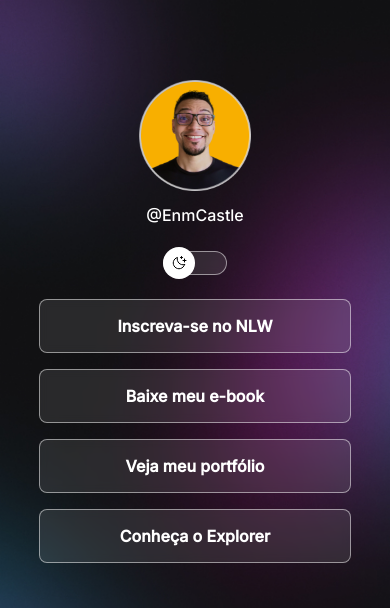
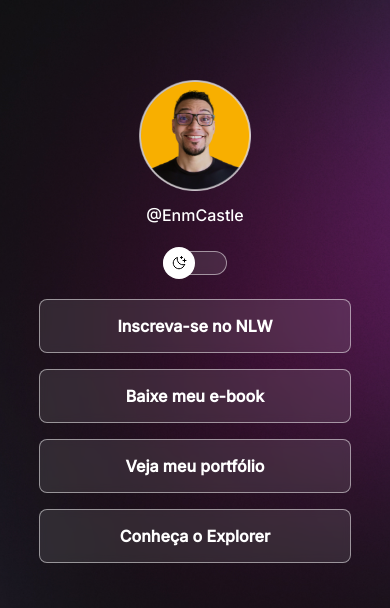
Before and after one commit to EnmCastle/layout_personal_information, a plain HTML site: page index.html in a window 390 px wide. Shown: the top 608 px of the page. Drawn offline with nearby package versions, Linux system fonts and the light colour scheme.

Commit message:
Responsive background

```diff
--- a/Styles/style.scss
+++ b/Styles/style.scss
@@ -1,45 +1,44 @@
 //Para configurar os fundos. A ordem URL, Repeat , position, size
-*{
+* {
   margin: 0;
   padding: 0;
   box-sizing: border-box;
 }
 
-
-:root{
-    --bg-mobile: url(../assets/bg-mobile.jpg) ;
-    --surface-color: rgba(255, 255, 255, 0.10) ; //back a
-    --stroke-color: rgba(255, 255, 255, 0.50)  ; //border
-    --tex-color: white ;
+:root {
+  --bg-mobile: url(../assets/bg-desktop.jpg);
+  --surface-color: rgba(255, 255, 255, 0.1); //back a
+  --stroke-color: rgba(255, 255, 255, 0.5); //border
+  --tex-color: white;
   --mode-btn: url(../assets/moon-stars.svg);
-    --highlight:rgba(255, 255, 255, 0.20);
+  --highlight: rgba(255, 255, 255, 0.2);
 }
-.Lg{
-    --bg-mobile: url(../assets/bg-mobile-light.jpg);
+.Lg {
+  --bg-mobile: url(../assets/bg-desktop-light.jpg);
   --surface-color: rgba(0, 0, 0, 0.05);
-    --tex-color: rgba(0, 0, 0, 1) ;
-    --stroke-color: rgba(0, 0, 0, 1) ;
+  --tex-color: rgba(0, 0, 0, 1);
+  --stroke-color: rgba(0, 0, 0, 1);
   --mode-btn: url(../assets/sun.svg);
-    --highlight: rgba(0, 0, 0, 0.10);
+  --highlight: rgba(0, 0, 0, 0.1);
 }
 
-body{
-    background: var(--bg-mobile) no-repeat top center/cover ;
+body {
+  background: var(--bg-mobile) no-repeat top center/cover;
 }
 
-body *{
-    font-family: 'Inter', sans-serif;
+body * {
+  font-family: "Inter", sans-serif;
   color: var(--tex-color);
 }
 
-.switch{
+.switch {
   position: relative;
   width: 64px;
   height: 24px;
-    margin: 0  auto;
+  margin: 0 auto;
 }
 
-.switch button{
+.switch button {
   width: 32px;
   height: 32px;
   border: 0;
@@ -56,7 +55,7 @@ body *{
   outline: 8px solid var(--highlight);
 }
 
-.switch span{
+.switch span {
   display: block;
   width: 64px;
   height: 24px;
@@ -65,10 +64,9 @@ body *{
   backdrop-filter: blur(4px);
   -webkit-backdrop-filter: blur(4px);
   border-radius: 9999px;
-
 }
 
-#container{
+#container {
   width: 100%;
   max-width: 360px;
   margin: 56px auto 0;
@@ -77,24 +75,23 @@ body *{
   //height: 100vh;
 }
 
-#profile{
+#profile {
   margin-top: 56px;
   text-align: center;
   padding: 24px;
 }
 
-#profile img{
+#profile img {
   width: 112px;
 }
 
-#profile p{
+#profile p {
   padding-top: 8px;
   font-weight: 500;
   line-height: 24px;
 }
 
-
-ul{
+ul {
   list-style: none;
   display: flex;
   flex-direction: column;
@@ -102,49 +99,48 @@ ul{
   padding: 24px 0;
 }
 
-ul li a{
+ul li a {
   display: flex;
   align-items: center;
   justify-content: center;
   padding: 16px 24px;
   border-radius: 8px;
-    border: 1px solid  var(--stroke-color);
-    background:  rgba(255, 255, 255, 0.10);
+  border: 1px solid var(--stroke-color);
+  background: rgba(255, 255, 255, 0.1);
   backdrop-filter: blur(4px);
   -webkit-backdrop-filter: blur(4px);
   font-family: Inter;
   text-decoration: none;
   font-weight: 600;
-    transition: background 0.6s ;
+  transition: background 0.6s;
 }
 
-ul li a:hover{
+ul li a:hover {
   border: 1.5px solid var(--tex-color);
   background: var(--surface-color);
 }
 
-#midias{
+#midias {
   display: flex;
   justify-content: center;
   text-align: center;
   margin: 24px;
   font-size: 24px;
-
 }
 
-#midias a{
+#midias a {
   display: flex;
   text-align: center;
   justify-content: center;
   padding: 16px;
 }
 
-#midias a:hover{
-    background-color:var(--highlight);
+#midias a:hover {
+  background-color: var(--highlight);
   border-radius: 50%;
 }
 
-footer{
+footer {
   margin-bottom: 34px;
   text-align: center;
   padding: 24px;
@@ -156,3 +152,13 @@ footer{
 footer a {
   text-decoration: underline;
 }
+
+@media (max-width: 360px) {
+  :root {
+    --bg-mobile: url(../assets/bg-mobile.jpg);
+  }
+
+  .Lg {
+    --bg-mobile: url(../assets/bg-mobile-light.jpg);
+  }
+}
```
Also changed, not shown: Styles/style.css, 1 other file. Lines whose indentation alone changed are shown as unchanged.
